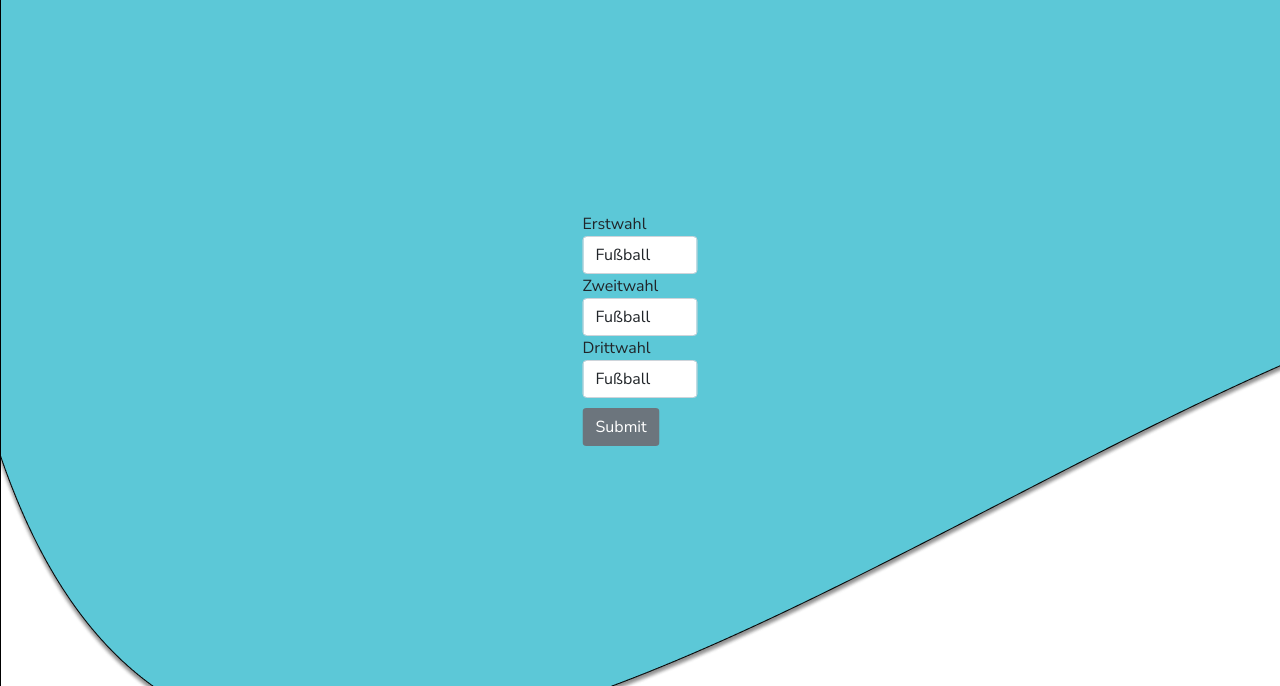
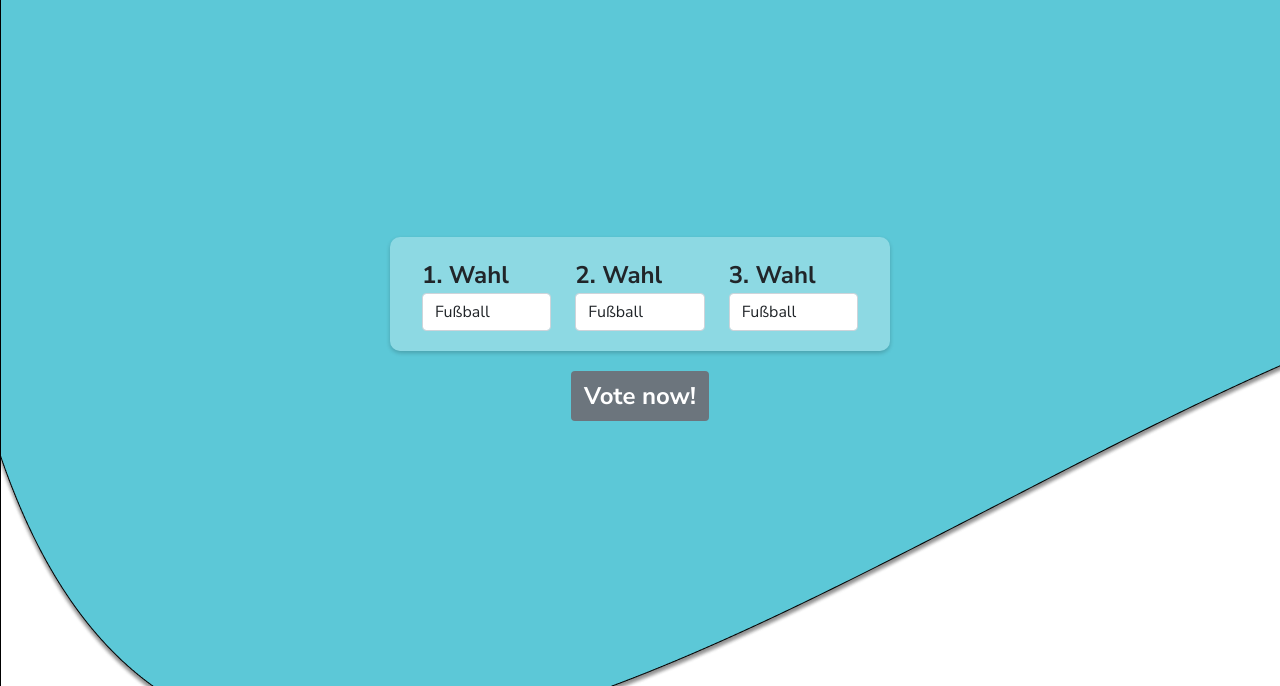
Before and after one commit to Zwennsch/schaumburg-votes, a Flask app: page /vote in a window 1280 px wide. Shown: the part 71-757 px from the top of the page. Run offline with Flask 2, Linux system fonts and the light colour scheme; the visitor is signed in with stand-in values (Sample User, id 1); data comes from the database, SQL or seed files in the repository.

Commit message:
styling vote2.html

```diff
--- a/voting/static/styles.css
+++ b/voting/static/styles.css
@@ -38,6 +38,18 @@ html, body{
   box-shadow: 0 2px 4px rgba(0, 0, 0, 0.2);
   border: 1px solid #377ba8;
 }
+.form-group label {
+  /* text-align: end;  this is not working for some reason*/
+  font-size: x-large;
+  font-weight: bold;
+}
+.form-groups {
+  display: flex; /* Use flexbox to position the elements side by side */
+  align-items: center; /* Add space between the elements */
+  justify-content: center;
+  margin-top: 15px;
+  margin-bottom: 15px;
+}
 .landing-logo {
   display: flex; /* Use flexbox to position the elements side by side */
   align-items: center; /* Add space between the elements */
@@ -63,6 +75,7 @@ html, body{
   box-shadow: 0 2px 4px rgba(0, 0, 0, 0.2);
   padding: 20px;
 }
+
 .login-container h1 {
   text-align: center;
   font-size: 24px;
@@ -116,7 +129,9 @@ body {
 }
 
 #vote-btn {
-  margin-top: 10px;
+  font-weight: 600;
+  font-size: x-large;
+  margin-top: 20px;
   display: flex;
   justify-content: center;
   background-color: #6c757d;
--- a/voting/templates/views/vote2.html
+++ b/voting/templates/views/vote2.html
@@ -2,31 +2,35 @@
 
 <div class="centered">
   <form method="post">
-    <div class="form-group">
-      <label for="menu1">Erstwahl</label>
-      <select class="form-control" id="menu1" name="menu1">
+    <div class="form-groups vertical-buttons login-container">
+      <div class="form-group container">
+        <label for="wahl1">1. Wahl</label>
+        <select class="form-control container" id="wahl1" name="wahl1">
           <option value="Fußball">Fußball</option>
           <option value="Schwimmen">Schwimmen</option>
           <option value="Garten">Garten</option>
         </select>
       </div>
-    <div class="form-group">
-      <label for="menu2">Zweitwahl</label>
-      <select class="form-control" id="menu2" name="menu2">
+      <div class="form-group container">
+        <label for="wahl2">2. Wahl</label>
+        <select class="form-control" id="wahl2" name="wahl2">
           <option value="Fußball">Fußball</option>
           <option value="Schwimmen">Schwimmen</option>
           <option value="Garten">Garten</option>
         </select>
       </div>
-    <div class="form-group">
-      <label for="menu3">Drittwahl</label>
-      <select class="form-control" id="menu3" name="menu3">
+      <div class="form-group container">
+        <label for="wahl3">3. Wahl</label>
+        <select class="form-control" id="wahl3" name="wahl3">
           <option value="Fußball">Fußball</option>
           <option value="Schwimmen">Schwimmen</option>
           <option value="Garten">Garten</option>
         </select>
       </div>
-    <button type="submit" class="btn" id="vote-btn">Submit</button>
+    </div>
+    <div class="button-container">
+      <button type="submit" class="btn" id="vote-btn">Vote now!</button>
+    </div>
   </form>
 </div>
 
--- a/voting/views.py
+++ b/voting/views.py
@@ -18,7 +18,7 @@ def vote():
     # case for POST
     else:
         # TODO: implement POST case for vote:
-        kurs1 = request.form.get("menu1")
+        kurs1 = request.form.get("wahl1")
         print(kurs1)
         print('in POST for vote')
 
```
Lines whose indentation alone changed are shown as unchanged.
